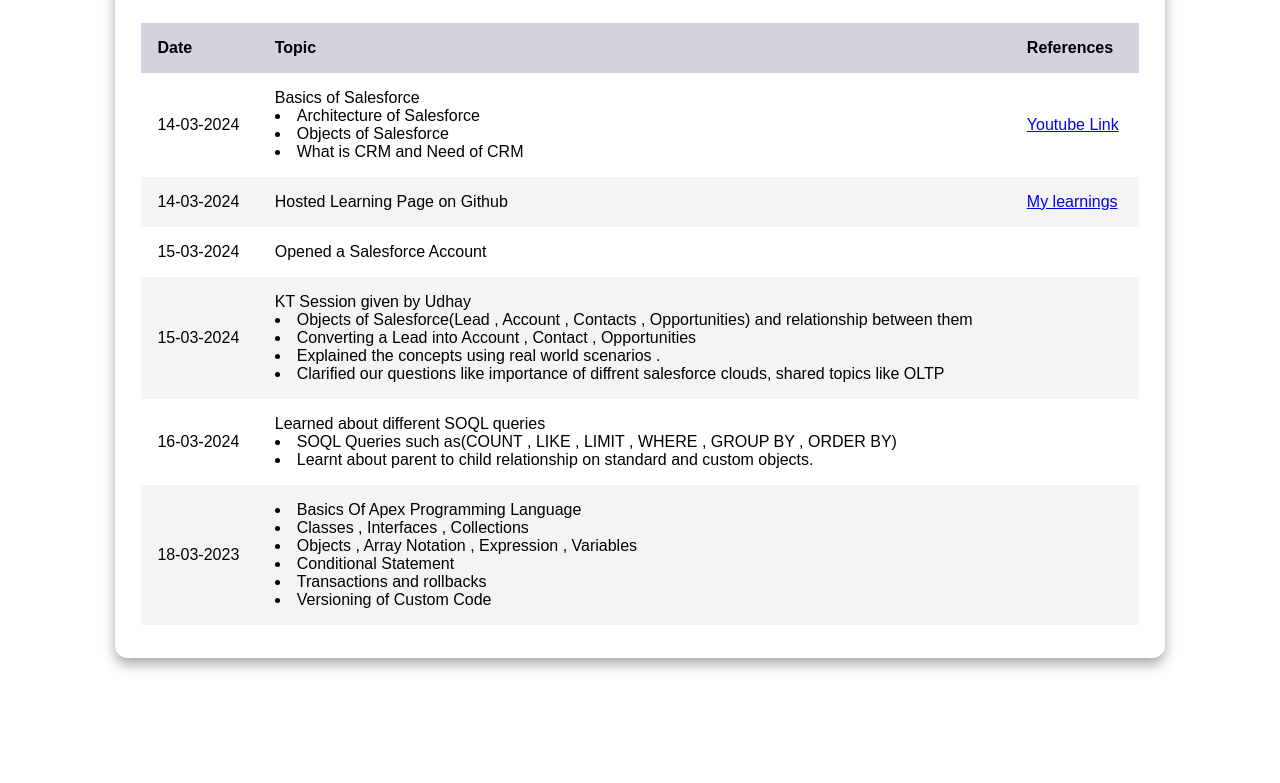
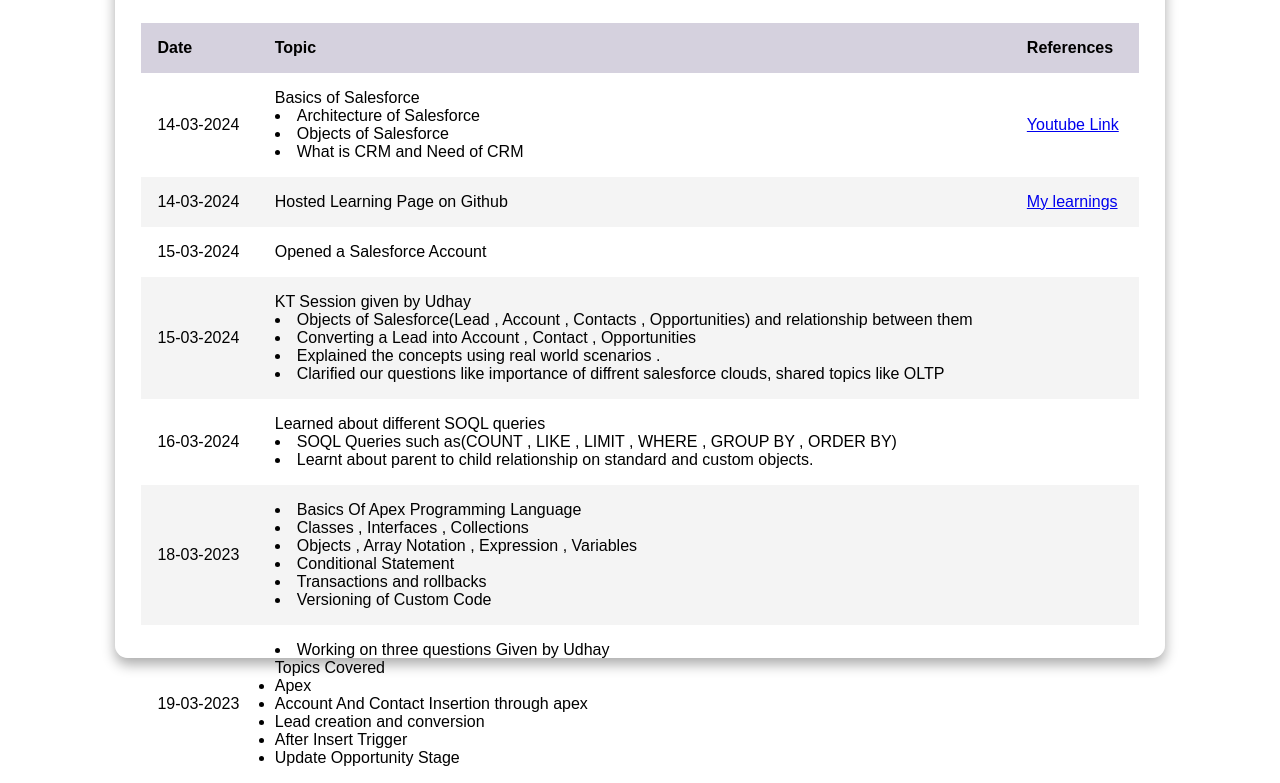
Before and after one commit to AlipsaSahooPS/AlipsaSahoo-Portfolio, a plain HTML site: page index.html in a window 1280 px wide. Shown: the part 102-885 px from the top of the page. Before the commit the page ends 800 px from the top, so only its background shows below. Drawn offline with Linux system fonts and the light colour scheme.

Commit message:
fourth commit

```diff
--- a/index.html
+++ b/index.html
@@ -100,6 +100,20 @@
                 <a href="https://www.youtube.com/watch?v=_s5l_Pjoe5A"></a>
               </td>
             </tr>
+            <tr>
+              <td>19-03-2023</td>
+              <td>
+                <li>Working on three questions Given by Udhay</li>
+                <ul>
+                  Topics Covered
+                  <li>Apex</li>
+                  <li>Account And Contact Insertion through apex</li>
+                  <li>Lead creation and conversion</li>
+                  <li>After Insert Trigger</li>
+                  <li>Update Opportunity Stage</li>
+                </ul>
+              </td>
+            </tr>
           </tbody>
         </table>
       </section>
```
